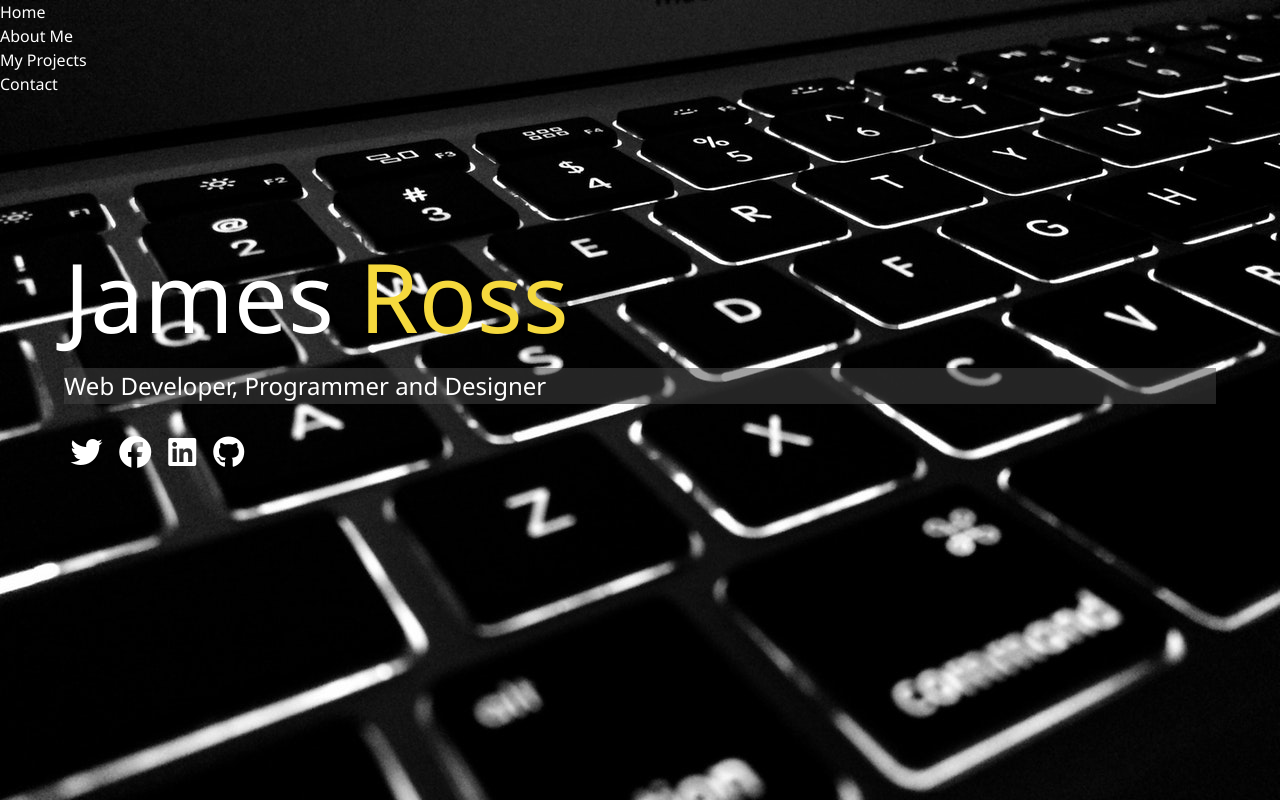
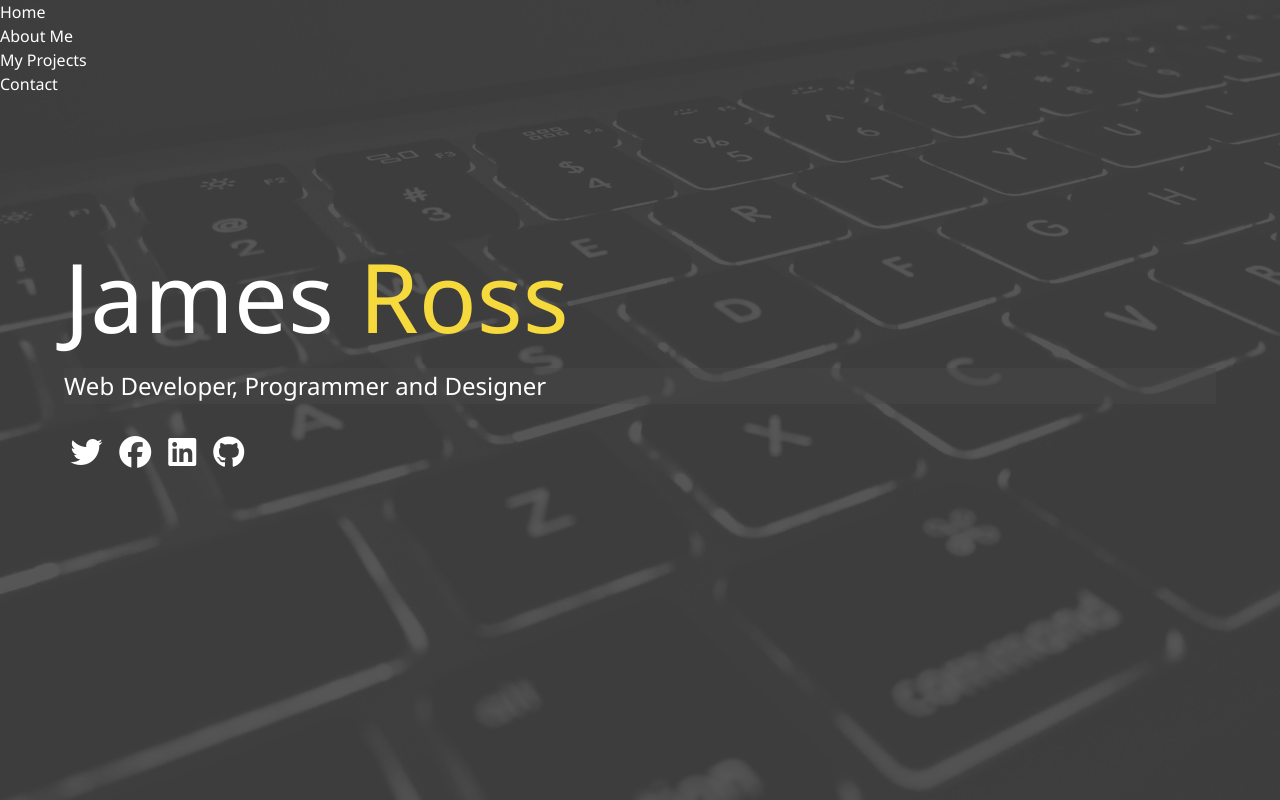
Before and after one commit to jamesRoss06000/portfolio-html-css-sass, a website: page dist/index.html in a window 1280 px wide. Drawn offline with Linux system fonts and the light colour scheme; files whose address does not match are found by name.

Commit message:
_config.scss

```diff
--- /dev/null
+++ b/scss/_config.scss
@@ -0,0 +1,30 @@
+$primary-color: #444;
+$secondary-color: #f5d93d;
+$show-home-image: true;
+$home-image: url(../img/background-image.jpg);
+$background-opacity: 0.9;
+
+@mixin easeout {
+  transition: all 1s ease-out;
+}
+
+@mixin background {
+  @if $show-home-image {
+    &#bg-img{
+      background: $home-image;
+      background-attachment: fixed;
+      background-size: cover;
+
+      &:after {
+        content: '';
+        position: absolute;
+        top: 0;
+        right: 0;
+        width: 100%;
+        height: 100%;
+        z-index: -1;
+        background: rgba($primary-color, $background-opacity);
+      }
+    }
+  }
+}
--- a/scss/main.scss
+++ b/scss/main.scss
@@ -1,20 +1,4 @@
-$primary-color: #444;
-$secondary-color: #f5d93d;
-$show-home-image: true;
-$home-image: url(dist/img/background-image.jpg);
-$background-opacity: 0.9;
-
-@mixin easeout {
-  transition: all 1s ease-out;
-}
-
-@mixin background {
-  @if $show-home-image {
-    &#bg-img {
-      background: $home-image;
-    }
-  }
-}
+@import 'config';
 
 * {
   box-sizing: border-box;
@@ -24,6 +8,7 @@
 
 body {
   @include background;
+  // background: url(../dist/img/background-image.jpg);
   background: $primary-color;
   color: #fff;
   font-family: 'Segoe UI', Tahoma, Geneva, Verdana, sans-serif;
```
Also changed, not shown: dist/css/main.css, dist/index.html.
